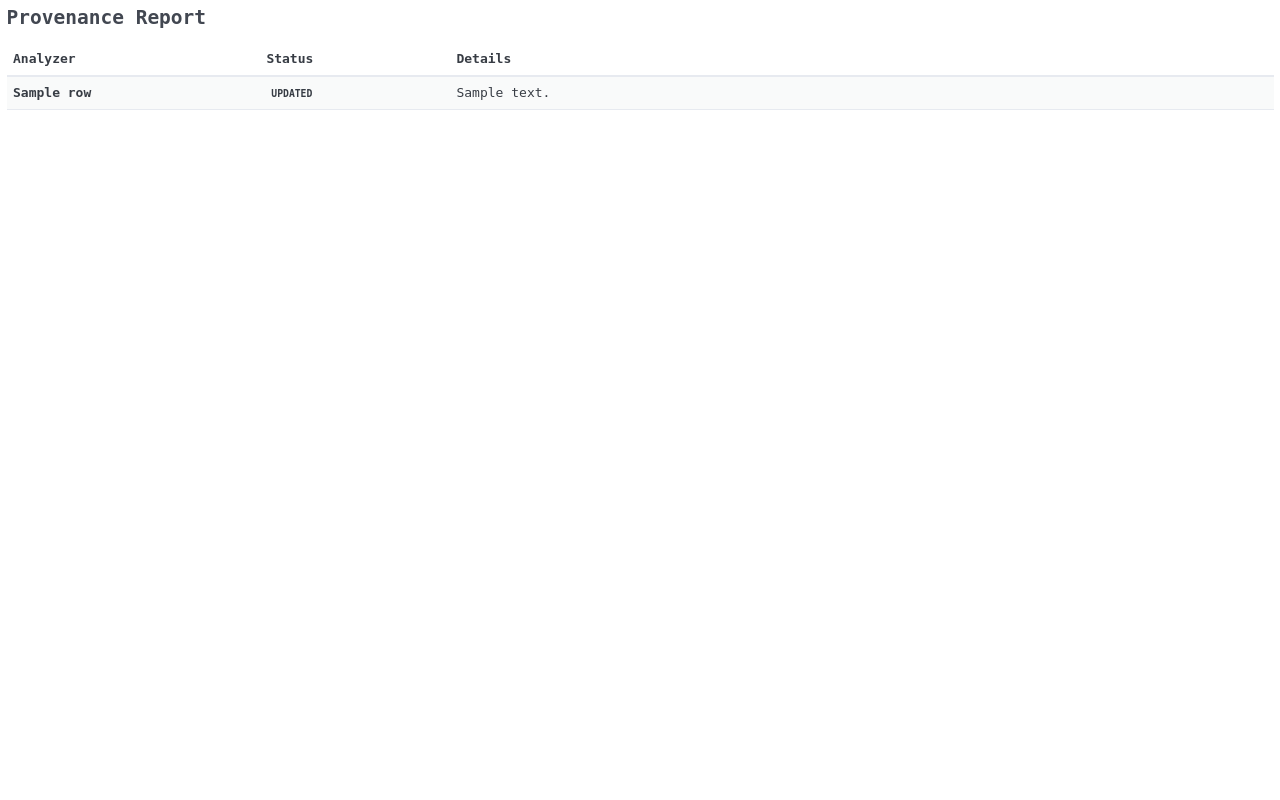
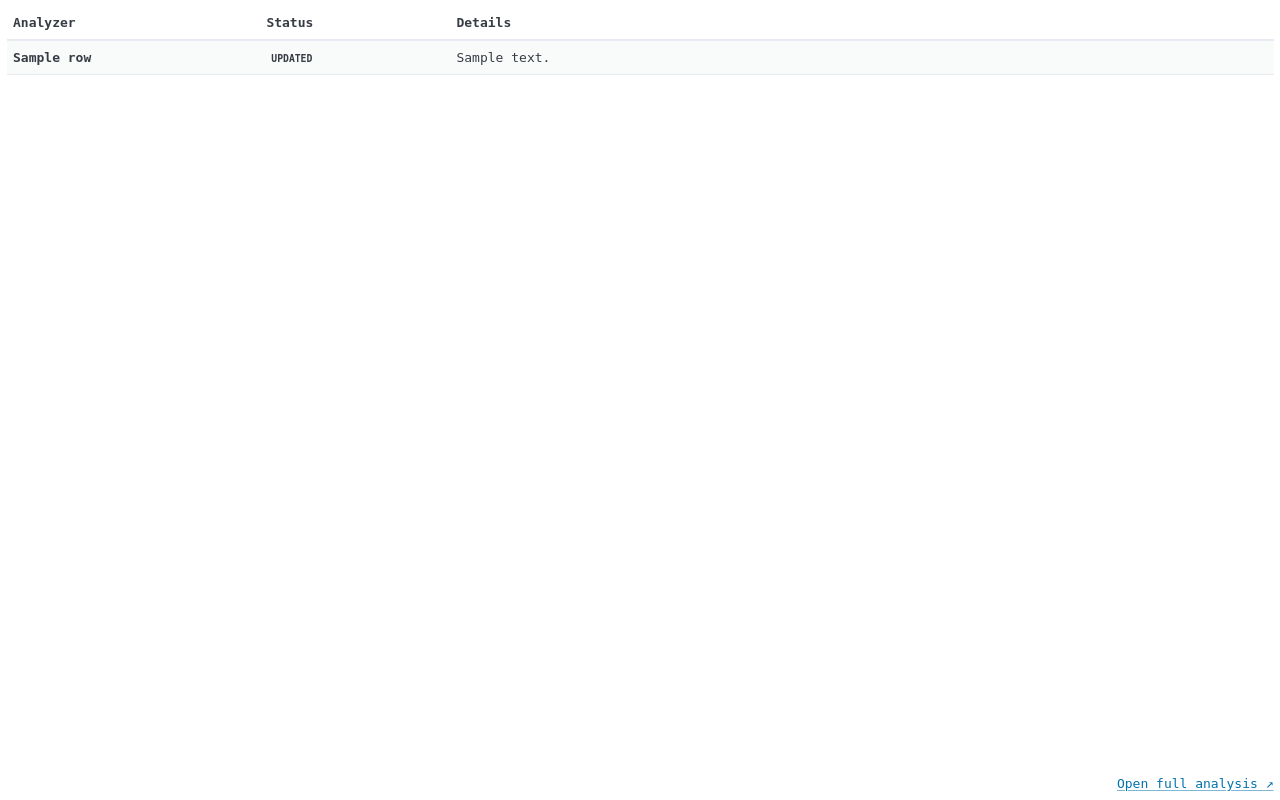
Before and after one commit to bgsulz/Trace-Machine, a Flask app: template veracity/templates/result_mini.html in a window 1280 px wide. Run offline with Flask 3, Linux system fonts and the light colour scheme; the template is opened without the code that fills it: most values are stand-ins (such as "Sample title", 1, 10 or a date in 2020); parts of the project's set-up code (start-up, migrations or seed data) failed here and were passed over; some libraries are stand-ins or nearby versions.

Commit message:
Add full analysis link to mini report view and remove redundant heading

```diff
--- a/veracity/routes.py
+++ b/veracity/routes.py
@@ -99,6 +99,7 @@ def _perform_analysis(
 
     public_url = image_url if source == "url" else None
     tool_results = generate_external_tools(public_url)
+    analysis_link = url_for("main.analyze", url=public_url) if public_url else None
 
     return render_template(
         template_name,
@@ -106,6 +107,7 @@ def _perform_analysis(
         source=source,
         results=analyzer_results,
         tools=tool_results,
+        analysis_link=analysis_link,
     )
 
 
--- a/veracity/templates/result_mini.html
+++ b/veracity/templates/result_mini.html
@@ -56,7 +56,6 @@
   <body>
     <main class="mini-container">
       <section class="mini-report">
-        <h3>Provenance Report</h3>
         <div class="overflow-auto mini-table-wrapper">
           <table class="striped">
             <thead>
@@ -262,6 +261,13 @@
             </tbody>
           </table>
         </div>
+        {% if analysis_link %}
+        <p style="margin: 0.5rem 0 0; text-align: right">
+          <a href="{{ analysis_link }}" target="_blank" rel="noopener noreferrer"
+            >Open full analysis ↗</a
+          >
+        </p>
+        {% endif %}
       </section>
     </main>
   </body>
```
